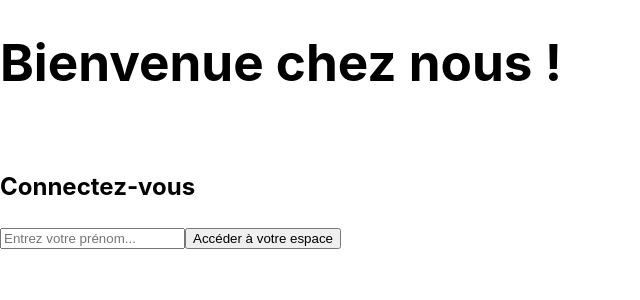
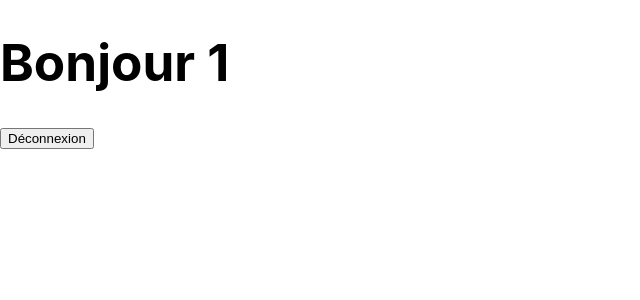
Before and after one commit to michelschmitt68/crazee-burger, a React (Vite) app: page /order/1 in a window 1280 px wide. Shown: the top 300 px of the page, without its empty margins (0-640 px from the left). Built offline with nearby package versions, Linux system fonts and the light colour scheme.

Commit message:
✨ F02: Routes > add browser routeur , add page OrderPage

```diff
--- a/package.json
+++ b/package.json
@@ -11,7 +11,8 @@
   },
   "dependencies": {
     "react": "^18.3.1",
-    "react-dom": "^18.3.1"
+    "react-dom": "^18.3.1",
+    "react-router-dom": "^6.26.1"
   },
   "devDependencies": {
     "@eslint/js": "^9.9.0",
--- a/src/App.jsx
+++ b/src/App.jsx
@@ -1,11 +1,19 @@
+
+import OrderPage from './components/OrderPage';
 import LoginPage from './pages/LoginPage'
+import { BrowserRouter, Routes, Route } from "react-router-dom";
 
 function App() {
 
 
   return (
     <>
-      <LoginPage />
+      <BrowserRouter>
+        <Routes>
+          <Route path="/" element={<LoginPage />} />
+          <Route path="/order/:username" element={<OrderPage />} />
+        </Routes>
+    </BrowserRouter>
     </>
   )
 }
--- a/src/components/LoginForm.jsx
+++ b/src/components/LoginForm.jsx
@@ -1,8 +1,10 @@
 import { useState } from "react";
+import { useNavigate } from "react-router-dom";
 
 export default function LoginForm() {
 
     const [inputValue, setInputValue] = useState("");
+    const navigate = useNavigate();
 
     const handleChange = (e) => {
         setInputValue(e.target.value);
@@ -10,7 +12,7 @@ export default function LoginForm() {
 
     const handleSubmit = (event) => {
         event.preventDefault();
-        alert("Bonjour " + inputValue);
+        navigate(`/order/${inputValue}`);
         setInputValue("");
     };
 
--- /dev/null
+++ b/src/components/OrderPage.jsx
@@ -0,0 +1,15 @@
+import { useParams } from "react-router-dom";
+
+const OrderPage = () => {
+
+    const { username } = useParams();
+
+  return (
+    <div>
+      <h1>Bonjour {username}</h1>
+      <button>Déconnexion</button>
+    </div>
+  )
+}
+
+export default OrderPage
--- a/src/pages/LoginPage.jsx
+++ b/src/pages/LoginPage.jsx
@@ -4,8 +4,6 @@ import LoginForm from "../components/LoginForm";
 export default function Login() {
 
     return (
-
             <LoginForm />
-
     )
 }
```
Also changed, not shown: 1 other file (tests, documents, lock files or other folders).
